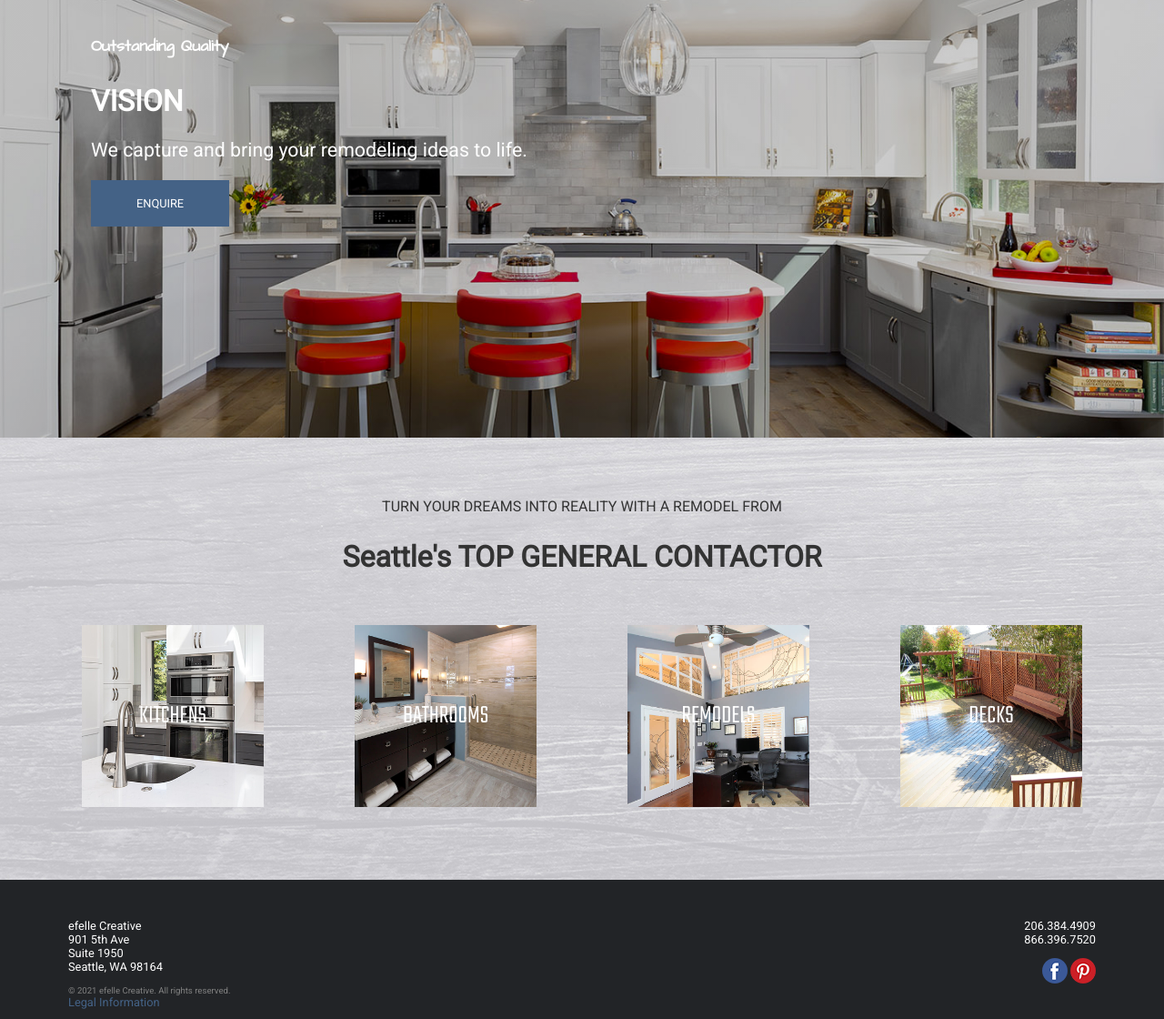
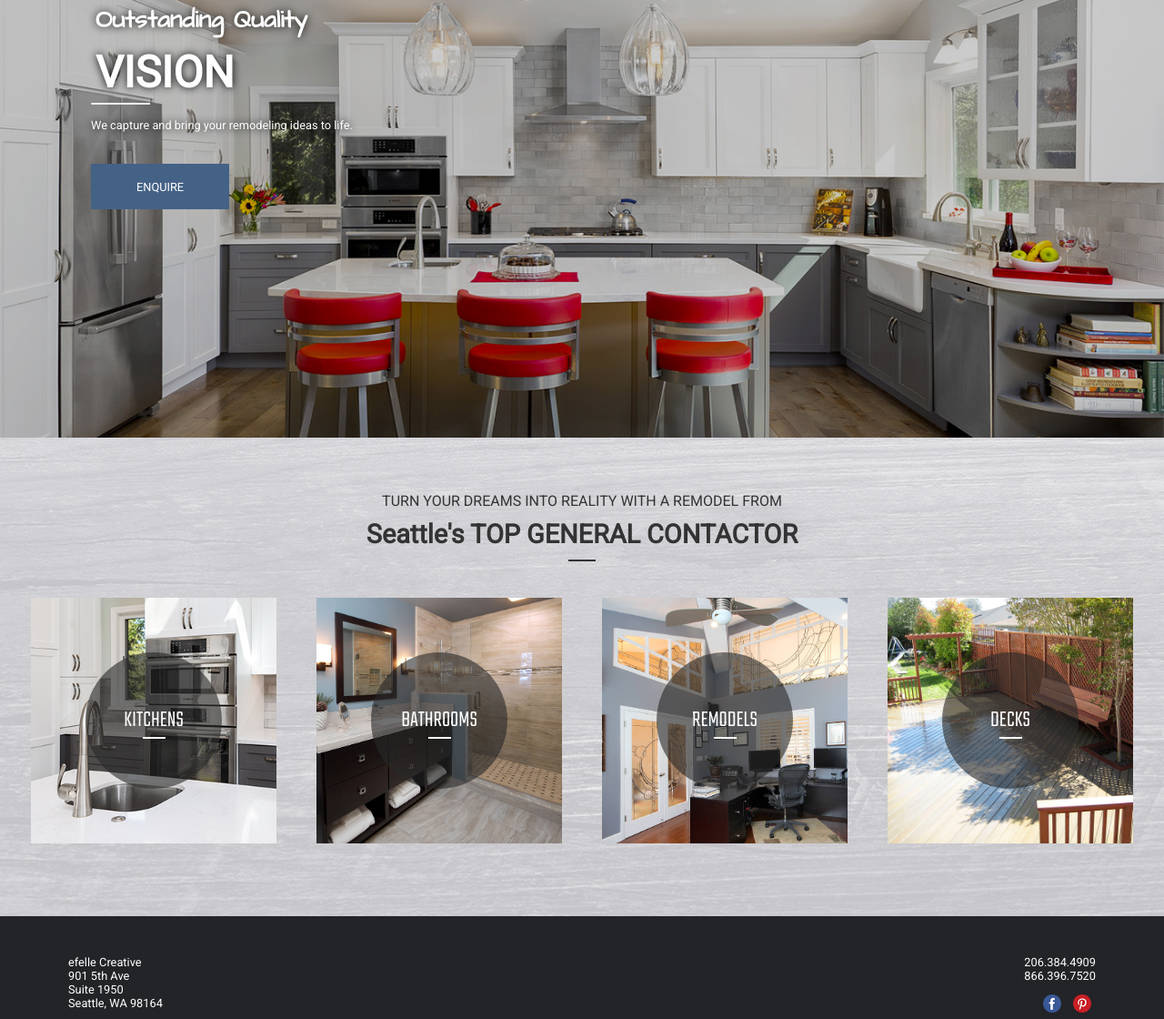
Before and after one commit to sam1cutler/efelle-creative-test, a plain HTML site: page index.html in a window 1280 px wide. Shown: the part 319-1439 px from the top of the page at 91% size. Drawn offline with nearby package versions, Linux system fonts and the light colour scheme.

Commit message:
Finalize styling and hover styles for desktop view

```diff
--- a/index.html
+++ b/index.html
@@ -27,7 +27,7 @@
 					<span></span>
 				</a> -->
 				<a class="nav-logo" href="index.html">
-					<img alt="" src="images/efelle.png">
+					<img alt="efelle-logo" src="images/efelle.png">
 				</a>
 				<div class="header-right">
 					<div class="header-phone-number">
@@ -70,15 +70,11 @@
 				<div class="wrapper masthead-wrapper">
 					<div class="text masthead-content">
 						<!-- <h5></h5> -->
-						<!-- <p style="font-family: 'Architects Daughter'; color: #333">Architects Daughter #333</p>
-						<p style='font-family: Roboto; color: #222427'>Roboto ROBOTO #222427</p>
-						<p style='font-family: Teko; color: #2e3d4d'>Teko #2e3d4d</p>
-						<p style='font-family: Teko; color: #446286'>Teko #446286</p> -->
-
-						<h5 style="font-family: 'Architects Daughter';">Outstanding Quality</h5>
-						<h2 style='font-family: Roboto; text-transform: uppercase; margin: 0;'>Vision</h2>
-						<p style='font-family: Roboto;'><span style="color:#FFFFFF">We capture and bring your remodeling ideas to life.</span></p>
-						<a class='enquire-button' href="contact-us.html"><p>Enquire</p></a>
+						<h5 style="font-family: 'Architects Daughter'; font-size: 1.7rem;">Outstanding Quality</h5>
+						<h2 style='font-family: Roboto; text-transform: uppercase; font-size: 3rem;'>Vision</h2>
+						<hr>
+						<p style='font-family: Roboto; font-size: .8rem; margin: 5px 0;'><span style="color:#FFFFFF">We capture and bring your remodeling ideas to life.</span></p>
+						<a class='enquire-button' href="contact-us.html" style='text-shadow: none;'><p>Enquire</p></a>
 					</div>
 				</div>
 			</section>
@@ -88,8 +84,8 @@
 		<section class="our-services">
 			<div class="cms-content">
 				<p style="text-align: center; text-transform: uppercase; font-size: 1rem;"><span style="text-align:center">Turn your Dreams into Reality with a Remodel from</span></p>
-
-				<h1 style="text-align:center">Seattle&#39;s TOP GENERAL CONTACTOR</h1>
+				<h1 style="text-align:center; font-size: 1.8rem;">Seattle&#39;s TOP GENERAL CONTACTOR</h1>
+				<hr>
 			</div>
 
 			<div class="wrapper">
@@ -99,6 +95,7 @@
 						<div class="service-block" onclick="location.href='/portfolio/kitchens'" style="background-image:url('images/kitchens.jpeg');">
 							<div class="overlay">
 								<h4 class="title">Kitchens</h4>
+								<hr>
 								<!-- <div class="caption">
 									<p>A well designed kitchen will not only enhance the beauty of your home; it can also improve the functionality.</p>
 								</div>
@@ -111,6 +108,7 @@
 						<div class="service-block" onclick="location.href='/portfolio/bathrooms'" style="background-image:url('images/bathrooms.jpeg');">
 							<div class="overlay">
 								<h4 class="title">Bathrooms</h4>
+								<hr>
 								<!-- <div class="caption">
 									<p>A bathroom remodel&nbsp;can transform your daily routine into a true luxury experience.</p>
 								</div>
@@ -122,7 +120,10 @@
 					<div class="service-block-wrapper">
 						<div class="service-block" onclick="location.href='/portfolio/custom-interiors'" style="background-image:url('images/remodels.jpeg');">
 							<div class="overlay">
+
 								<h4 class="title">Remodels </h4>
+								</a>
+								<hr>
 								<!-- <div class="caption">
 									<p>We do full remodels, new additions, decks &amp; patios. &nbsp;If you dream it, we can build it.&nbsp;</p>
 								</div>
@@ -135,6 +136,7 @@
 						<div class="service-block" onclick="location.href='/portfolio/decks'" style="background-image:url('images/decks.jpeg');">
 							<div class="overlay">
 								<h4 class="title">Decks</h4>
+								<hr>
 								<!-- <div class="caption">
 									<p>We provide experienced deck design and installation services for your new or remodeled outdoor space!</p>
 								</div>
@@ -172,16 +174,13 @@
 							<p>206.384.4909<br />
 							866.396.7520</p>
 							<div class="footer-social-icons">
-
-									<a href="https://www.facebook.com/Jared-Lewis-Construction-186679804732702/" target="_blank" title="Facebook"><img alt="Social Media Icon for Facebook" src="images/facebook.png"></a>
-
-									<a href="https://uk.pinterest.com/pin/311874342920879978/" target="_self" title="Pinterest"><img alt="Social Media Icon for Pinterest" src="images/pinterest.png"></a>
-
+								<a href="https://www.facebook.com/Jared-Lewis-Construction-186679804732702/" target="_blank" title="Facebook"><img alt="Social Media Icon for Facebook" src="images/facebook.png"></a>
+								<a href="https://uk.pinterest.com/pin/311874342920879978/" target="_self" title="Pinterest"><img alt="Social Media Icon for Pinterest" src="images/pinterest.png"></a>
 							</div>
 						</div>
-						<div class="design">
+						<!-- <div class="design">
 
-						</div>
+						</div> -->
 					</div>
 
 					<!-- <div class="mobile-footer">
--- a/styles/app.css
+++ b/styles/app.css
@@ -71,7 +71,7 @@ header {
 }
 
 .header-phone-number p {
-    margin: 0 20px 15px 0;
+    margin: 0 10px 15px 0;
 }
 
 .efelle-menu {
@@ -81,7 +81,6 @@ header {
     flex-direction: row;
     align-items: flex-end;
     justify-content: flex-end;
-
 }
 
 .efelle-menu li {
@@ -89,6 +88,14 @@ header {
     font-size: .6rem;
     text-transform: uppercase;
     margin: 0 .3rem;
+}
+
+.efelle-menu a {
+    transition: all 300ms ease-in-out;
+}
+
+.efelle-menu a:hover {
+    text-shadow: 0 0 6px grey;
 }
 
 /*--- Masthead ---*/
@@ -122,18 +129,36 @@ header {
     flex-direction: column;
     align-items: flex-start;
     justify-content: center;
-    color:#FFFFFF
+    color:#FFFFFF;
+    text-shadow: 0 0 10px black;
+}
+
+.masthead-content h5, h2 {
+    margin: 5px;
+}
+
+.masthead-content hr {
+    margin: 0 0 10px 0;
+    width: 65px;
+    border-top: 1px solid #FFFFFF;
 }
 
 .enquire-button {
     background-color: #446286;
+    margin: 30px 0;
     padding: 5px 50px;
+    transition: all 300ms ease-in-out;
+}
+
+.enquire-button:hover {
+    box-shadow: 0 0 8px black;
 }
 
 .enquire-button p {
     font-family: 'Roboto';
     text-transform: uppercase;
-    color:#FFFFFF
+    color:#FFFFFF;
+    transition: all 300ms ease-in-out;
 }
 
 /*--- Services ---*/
@@ -153,7 +178,18 @@ header {
     text-transform: uppercase;
     color: #FFFFFF;
     font-weight: 300;
-    font-size: 1.8rem;
+    font-size: 1.6rem;
+    margin: 0;
+}
+
+.cms-content p, h1 {
+    margin: 10px;
+}
+
+.cms-content hr {
+    /* margin: 0 0 10px 0; */
+    width: 30px;
+    border: 1px solid #333;
 }
 
 .services-row {
@@ -164,9 +200,27 @@ header {
     padding: 20px 0;
 }
 
+.overlay {
+    background-color: rgb(41, 40, 40, 0.6);
+    height: 150px;
+    width: 150px;
+    border-radius: 75px;
+    display: flex;
+    flex-direction: column;
+    align-items: center;
+    justify-content: center;
+    transition: all 500ms ease-in-out;
+}
+
+.overlay hr {
+    width: 25px;
+    border: 1px solid #FFFFFF;
+    margin: 0;
+}
+
 .service-block-wrapper {
-    height: 200px;
-    width: 200px;
+    height: 270px;
+    width: 270px;
     margin: 10px;
     padding: 0;
 }
@@ -180,6 +234,16 @@ header {
     width: 100%;
     object-fit: contain;
     background-size: cover;
+}
+
+.service-block:hover {
+    cursor: pointer;
+}
+
+.service-block:hover .overlay {
+    height: 180px;
+    width: 180px;
+    border-radius: 90px;
 }
 
 /*--- Footer ---*/
@@ -214,5 +278,13 @@ footer p {
     align-items: flex-end;
 }
 
+.footer-social-icons a {
+    margin: 5px;
+}
+
+.footer-social-icons img {
+    height: 20px;
+}
+
 
 /*--- || MEDIA QUERIES + RESPONSIVE STYLES || ---*/
```
Also changed, not shown: 1 other file.
